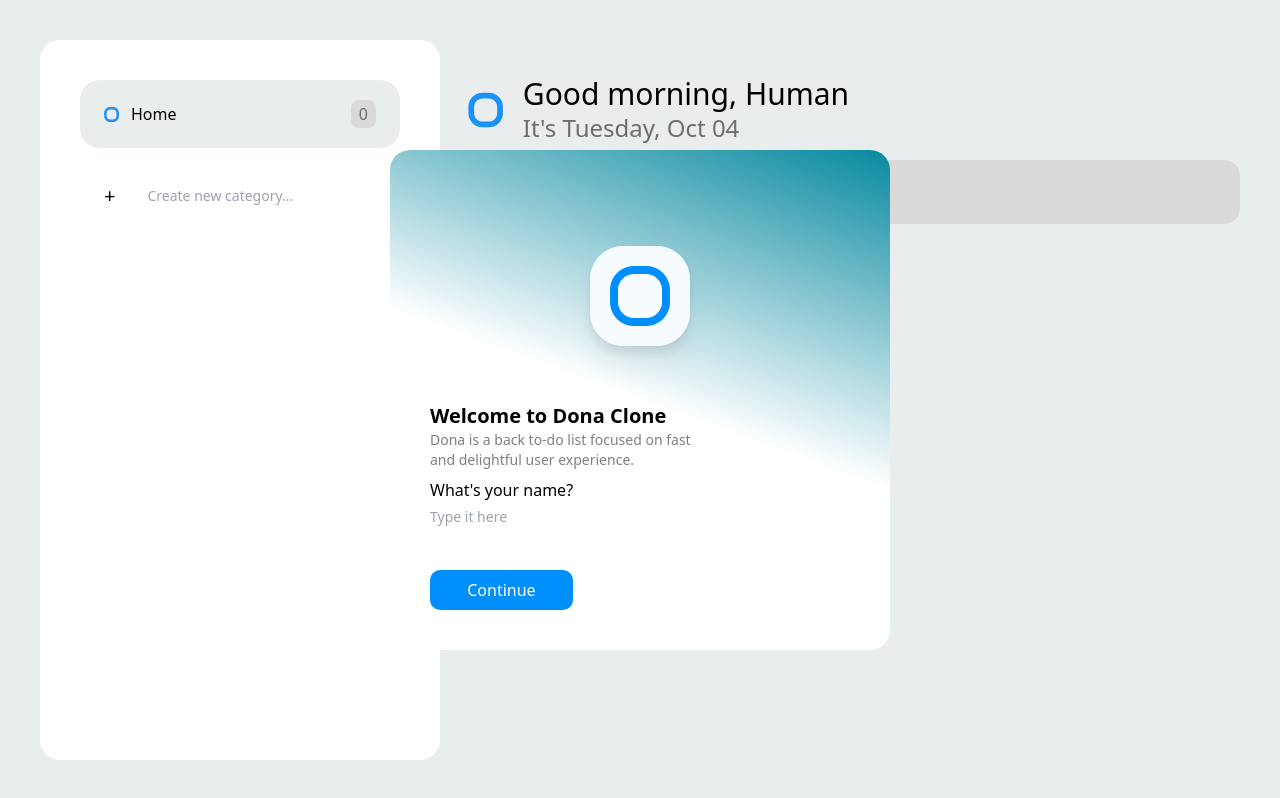
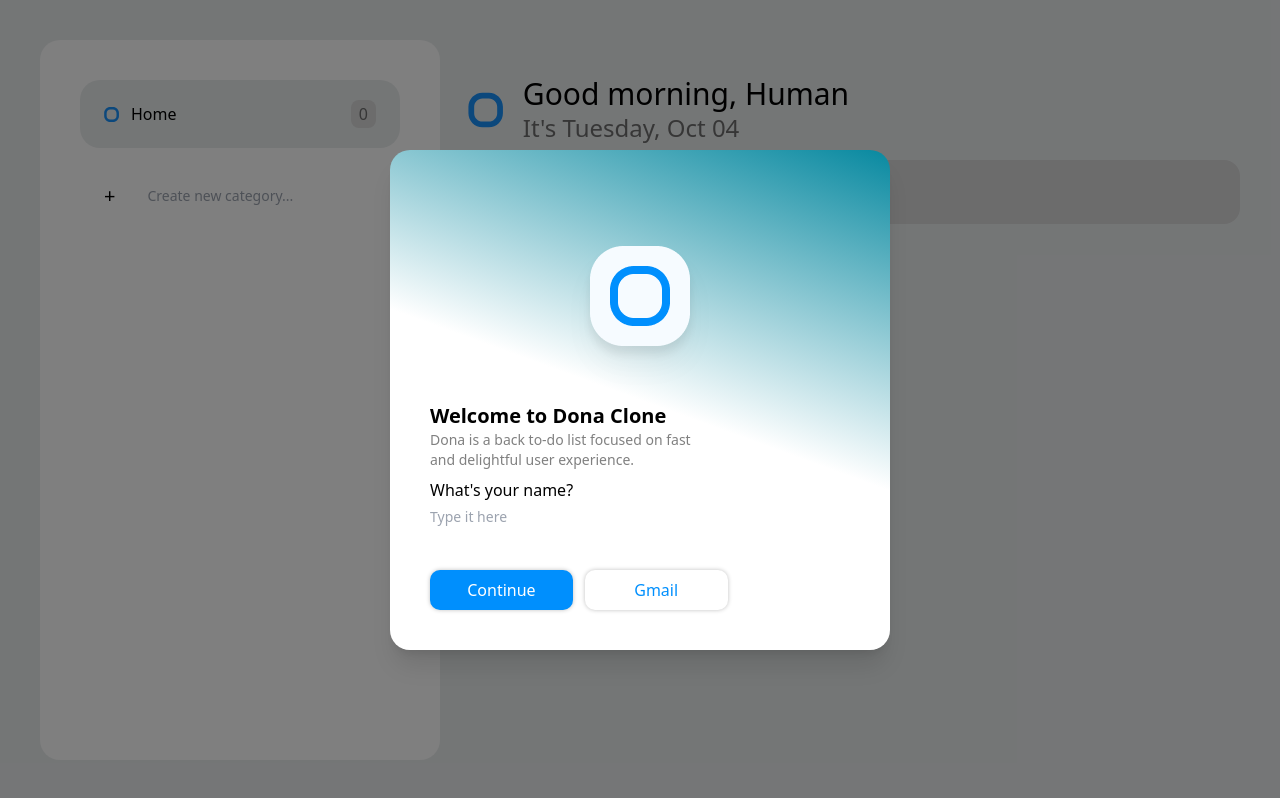
Before and after one commit to K3ndev/todo, a Next.js app: page / in a window 1280 px wide. Built offline with nearby package versions, Linux system fonts and the light colour scheme.

Commit message:
removed mantine-hooks, added react-use, fixed modal UI

```diff
--- a/components/modal/index.tsx
+++ b/components/modal/index.tsx
@@ -1,14 +1,21 @@
 /* eslint-disable @next/next/no-img-element */
 import { useState, useEffect } from "react";
+import { useDebounce } from "react-use";
 import { useTodoStore } from "../../store/todoStore";
-import { useDebouncedValue } from "@mantine/hooks";
 
 export const ModalLogin = () => {
   // states
   const [opened, setOpened] = useState(true);
   // name
   const [inputName, setInputName] = useState<string>("");
-  const [nameDeb] = useDebouncedValue(inputName, 200);
+  const [nameDeb, setNameDeb] = useState("");
+  const [, cancel] = useDebounce(
+    () => {
+      setNameDeb(inputName);
+    },
+    2000,
+    [inputName]
+  );
 
   // store
   const { name, addName } = useTodoStore<any>((states: any) => states);
@@ -33,11 +40,20 @@
     // eslint-disable-next-line react-hooks/exhaustive-deps
   }, [nameDeb]);
 
+  // !todo add persistance storage
+  // !todo add modal animation
+  // !todo add category dropdown in the todo input
+  // !todo add draggable input [todo, category]
+
   return (
     <>
-      <div className={`absolute inset-0 ${isModalOpen ? "block" : "hidden"}`}>
-        <div className="flex items-center justify-center h-full">
-          <div className="w-screen h-screen  md:w-[31.25rem] md:h-[31.25rem] flex flex-col p-10 custom-gradient">
+      <div
+        className={`absolute inset-0 bg-black/50 ${
+          isModalOpen ? "block" : "hidden"
+        }`}
+      >
+        <div className="flex items-center justify-center h-full ">
+          <div className="w-screen h-screen  md:w-[31.25rem] md:h-[31.25rem] flex flex-col p-10 custom-gradient shadow-xl">
             <div className="h-[30.125rem] flex justify-center items-center drop-shadow-xl">
               <img src="./logo.png" alt="logo" className="" />
             </div>
@@ -63,57 +79,23 @@
                   placeholder="Type it here"
                   className="outline-none focus:border-b-2 w-[40%] text-[#195786] text-sm h-7"
                 />
-                <button
-                  onClick={modalHandler}
-                  className="w-[34%] text-center bg-[#008FFD] hover:bg-[#0276cf] p-2 text-white rounded-[0.625rem] mt-10 text-base"
-                >
-                  <div>Continue</div>
-                </button>
+                <div className="mt-10 ">
+                  <button
+                    onClick={modalHandler}
+                    className="w-[34%] text-center bg-[#008FFD] hover:bg-[#0276cf] p-2 text-white rounded-[0.625rem] text-base shadow-custom"
+                  >
+                    <div>Continue</div>
+                  </button>
+                  <button className="w-[34%] text-center p-2 text-[#008FFD] rounded-[0.625rem] text-base shadow-custom ml-3 ">
+                    Gmail
+                  </button>
+                </div>
                 <div className="w-full md:hidden h-36"></div>
               </div>
             </div>
           </div>
         </div>
       </div>
-      {/* <Modal
-                // animation
-                transition="fade"
-                transitionDuration={600}
-                transitionTimingFunction="ease"
-
-                // css
-                // radius={20}
-                centered
-
-                withCloseButton={false}
-                size="auto"
-                opened={opened}
-                onClose={() => setOpened(true)}
-            >
-                <div className='w-screen h-screen  md:w-[31.25rem] md:h-[31.25rem] flex flex-col p-10 custom-gradient'>
-                    <div className='h-[30.125rem] flex justify-center items-center drop-shadow-xl'>
-                        <img src="./logo.png" alt="logo" className='' />
-                    </div>
-
-                    <div className='flex flex-col justify-between w-full h-full gap-2'>
-                        <div className='w-full'>
-                            <h1 className='text-2xl font-bold md:text-xl'>Welcome to Dona Clone</h1>
-                            <p className='text-base md:text-sm text-[#808080] md:w-[65%]'>Dona is a back to-do list focused on fast and delightful user experience.</p>
-                        </div>
-
-                        <div className='flex flex-col w-full'>
-                            <h1 className='text-base'>What&apos;s your name?</h1>
-                            <input autoComplete="off" value={inputName} onChange={inputNameHandler} type="text" placeholder='Type it here' className='outline-none focus:border-b-2 w-[40%] text-[#195786] text-sm h-7' />
-                            <button onClick={() => setOpened(!opened)} className='w-[34%] text-center bg-[#008FFD] hover:bg-[#0276cf] p-2 text-white rounded-[0.625rem] mt-10 text-base'>
-                                <div>
-                                    Continue
-                                </div>
-                            </button>
-                            <div className='w-full md:hidden h-36'></div>
-                        </div>
-                    </div>
-                </div>
-            </Modal> */}
     </>
   );
 };
--- a/package.json
+++ b/package.json
@@ -12,13 +12,13 @@
     "@ant-design/icons": "^4.7.0",
     "@formkit/auto-animate": "^1.0.0-beta.3",
     "@hookform/resolvers": "^2.9.8",
-    "@mantine/hooks": "^5.9.2",
     "date-fns": "^2.29.3",
     "lodash": "^4.17.21",
     "next": "12.3.1",
     "react": "18.2.0",
     "react-dom": "18.2.0",
     "react-hook-form": "^7.36.1",
+    "react-use": "^17.4.0",
     "yup": "^0.32.11",
     "zustand": "^4.1.1"
   },
--- a/styles/globals.css
+++ b/styles/globals.css
@@ -1,7 +1,6 @@
 @tailwind base;
 @tailwind components;
 @tailwind utilities;
-
 
 .scrollbar-hide {
   overflow: auto;
@@ -19,11 +18,10 @@
   /* Firefox */
 }
 
-
 /* changing the content when its hovered */
 .item-custom p.new-label span {
   position: relative;
-    content: 'NEW'
+  content: "NEW";
 }
 
 .item-custom:hover p.new-label span {
@@ -31,28 +29,24 @@
 }
 
 .item-custom:hover p.new-label::after {
-    content: url('../public/foo.svg');
+  content: url("../public/foo.svg");
 }
 
 /* gradient for modal */
 .custom-gradient {
-    background: linear-gradient(200deg, rgb(8, 137, 160) 0%, rgb(255, 255, 255) 50%);
-}
-
-/* mantine modal reset*/
-.mantine-Modal-inner {
-    padding: 0;
-    /* background: linear-gradient(200deg, rgb(8, 137, 160) 0%, rgb(255, 255, 255) 50%); */
-}
-
-.mantine-Modal-modal {
-    padding: 0;
-    background-color: transparent;
+  background: linear-gradient(
+    200deg,
+    rgb(8, 137, 160) 0%,
+    rgb(255, 255, 255) 50%
+  );
 }
 
 @media (min-width: 768px) {
   .custom-gradient {
     border-radius: 20px;
-
   }
 }
+
+.shadow-custom {
+  box-shadow: rgb(0 0 0 / 25%) 0px 0px 4px;
+}
```
Also changed, not shown: 1 other file (tests, documents, lock files or other folders). Lines whose indentation alone changed are shown as unchanged.
